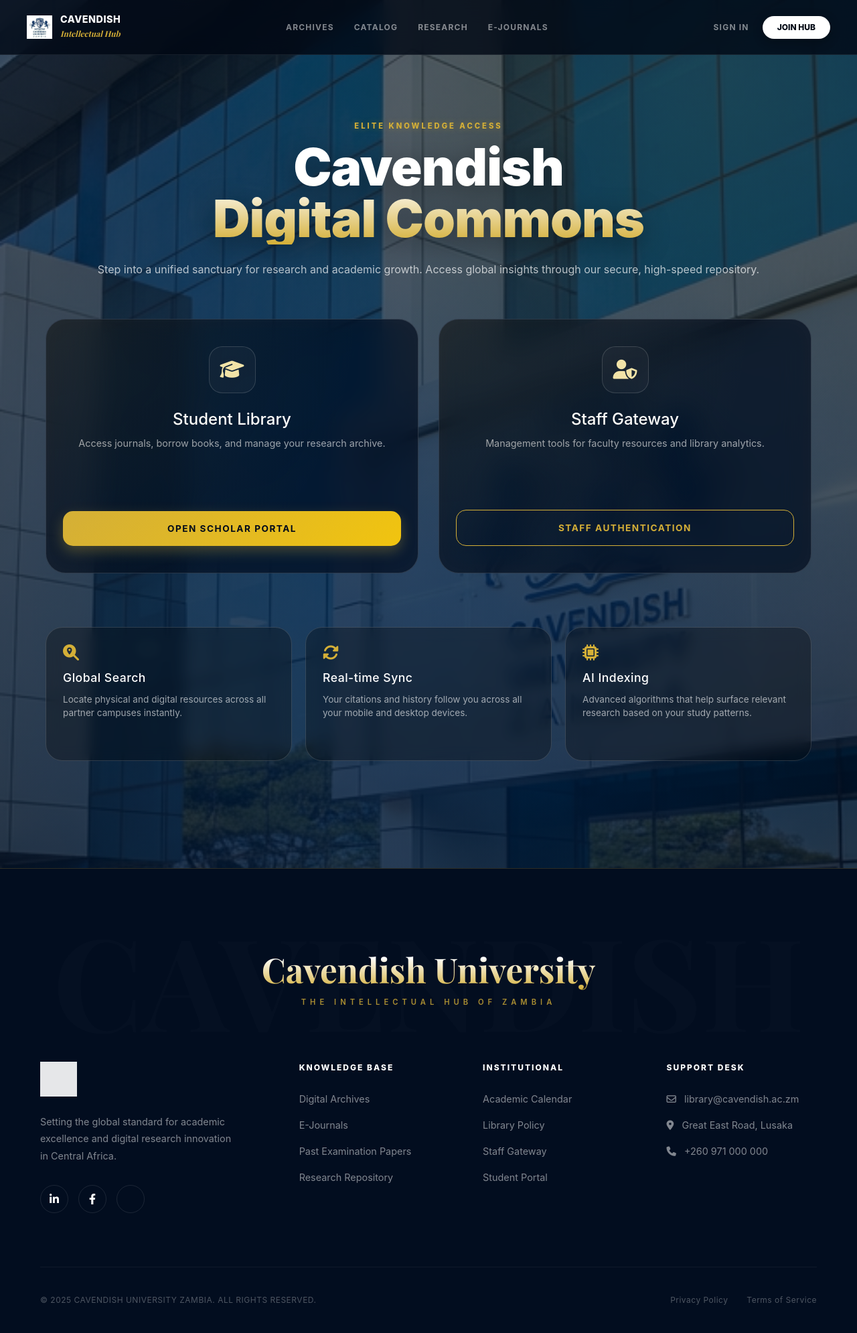
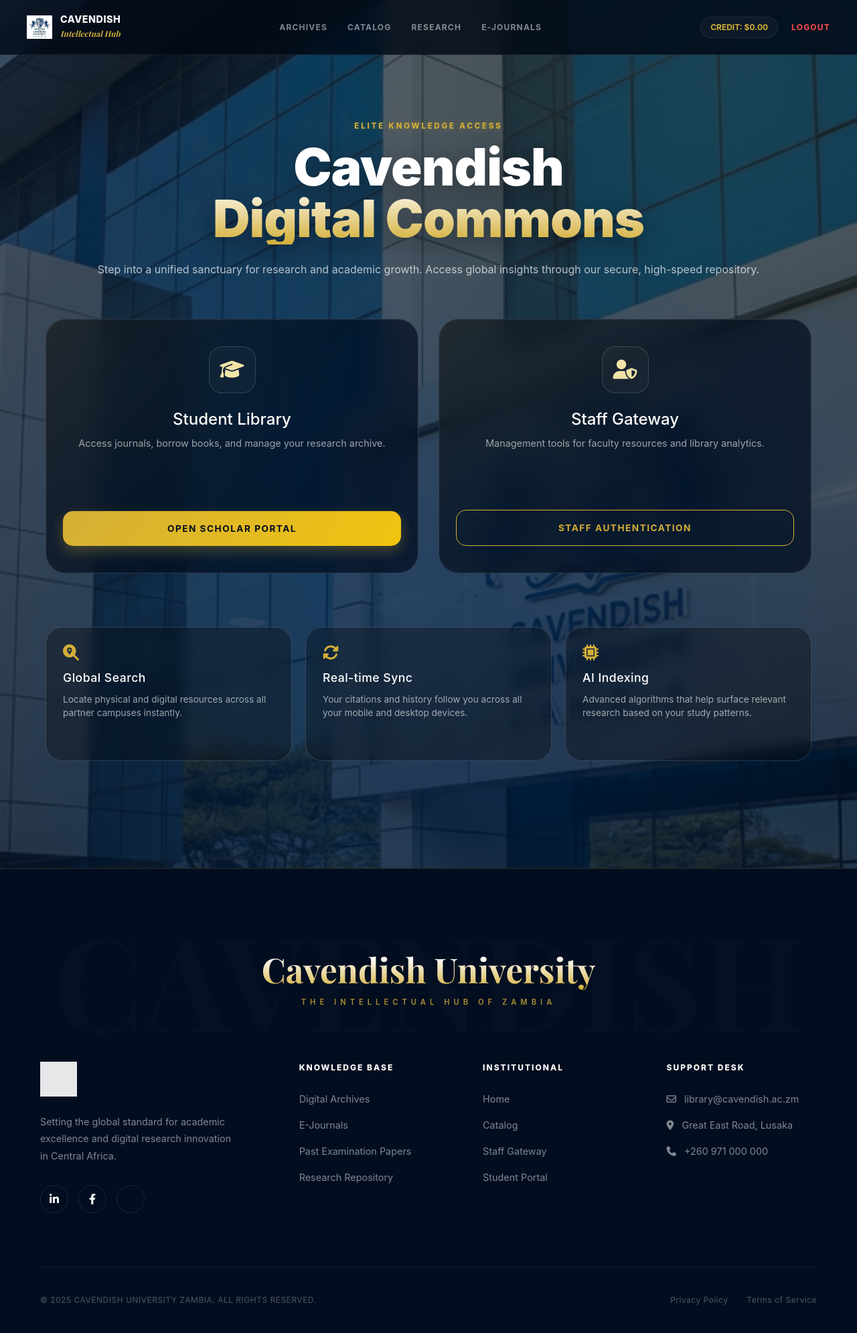
Before and after one commit to Alphique/library_app, a Flask app: page /index in a window 1280 px wide. Shown: the whole page at 67% size. Run offline with Flask 3, Linux system fonts and the light colour scheme; the visitor is signed in with stand-in values (Sample User, id 1); data that the repository does not hold is empty; some web fonts are replaced.

Commit message:
updaated

```diff
--- a/app/templates/base.html
+++ b/app/templates/base.html
@@ -105,7 +105,16 @@
             box-shadow: 0 4px 15px rgba(0,0,0,0.3);
         }
 
-        .btn-auth:hover { transform: translateY(-2px); box-shadow: 0 6px 20px rgba(0,0,0,0.4); }
+        .btn-wallet {
+            background: var(--glass-white);
+            border: 1px solid var(--glass-edge);
+            padding: 6px 14px;
+            border-radius: 100px;
+            color: var(--accent-gold);
+            font-weight: 700;
+            font-size: 0.75rem;
+            text-decoration: none;
+        }
 
         /* Mobile Menu Toggle: Hidden on PC */
         .menu-toggle {
@@ -245,7 +254,7 @@
         }
 
         @media (max-width: 991px) {
-            .menu-toggle { display: block; } /* Toggle only shows on mobile/tablet */
+            .menu-toggle { display: block; }
 
             .menu-items {
                 position: fixed; top: 0; left: -100%; width: 300px; height: 100vh;
@@ -255,10 +264,7 @@
                 z-index: 3000; border-right: 1px solid var(--glass-edge);
             }
             .menu-items.active { left: 0; }
-            .nav-actions { display: none; } /* Actions hidden on mobile, put inside menu-items if needed */
-
-            /* Mobile specific links */
-            .menu-items .menu-link { font-size: 1rem; padding: 15px 0; border-bottom: 1px solid rgba(255,255,255,0.05); width: 100%; }
+            .nav-actions { display: none; }
         }
 
         @media (max-width: 768px) {
@@ -274,7 +280,7 @@
 
     <nav class="premium-nav" id="mainNav">
         <div class="nav-container">
-            <a href="/" class="brand-wrapper">
+            <a href="{{ url_for('main.index') }}" class="brand-wrapper">
                 <img src="{{ url_for('static', filename='photos/logo3.png') }}" class="brand-logo" alt="Cavendish Logo">
                 <div class="brand-text">
                     <span>Cavendish</span>
@@ -287,25 +293,37 @@
             </button>
 
             <div class="menu-items" id="menuItems">
-                <a href="#" class="menu-link">Archives</a>
-                <a href="#" class="menu-link">Catalog</a>
+                <a href="{{ url_for('main.index') }}" class="menu-link">Archives</a>
+                <a href="{{ url_for('books.catalog') }}" class="menu-link">Catalog</a>
                 <a href="#" class="menu-link">Research</a>
                 <a href="#" class="menu-link">E-Journals</a>
 
                 <div class="d-lg-none mt-5 w-100">
-                    <a href="#" class="btn-auth w-100 d-block text-center">Join Hub</a>
+                    {% if current_user.is_authenticated %}
+                        <a href="{{ url_for('auth.logout') }}" class="btn-auth w-100 d-block text-center" style="background: #ff4d4d; color: white;">Logout</a>
+                    {% else %}
+                        <a href="{{ url_for('auth.register') }}" class="btn-auth w-100 d-block text-center">Join Hub</a>
+                    {% endif %}
                 </div>
             </div>
 
             <div class="nav-actions">
-                <a href="#" class="menu-link">Sign In</a>
-                <a href="#" class="btn-auth">Join Hub</a>
+                {% if current_user.is_authenticated %}
+                    <a href="{{ url_for('payments.wallet') }}" class="btn-wallet">
+                        CREDIT: ${{ "%.2f"|format(current_user.wallet.balance if current_user.wallet else 0) }}
+                    </a>
+                    <a href="{{ url_for('auth.logout') }}" class="menu-link" style="color: #ff4d4d;">Logout</a>
+                {% else %}
+                    <a href="{{ url_for('auth.login') }}" class="menu-link">Sign In</a>
+                    <a href="{{ url_for('auth.register') }}" class="btn-auth">Join Hub</a>
+                {% endif %}
             </div>
         </div>
     </nav>
 
     <main style="padding-top: 100px;">
         <div class="container-fluid px-lg-5">
+            {% include 'includes/_messages.html' %}
             {% block content %}{% endblock %}
         </div>
     </main>
@@ -335,7 +353,7 @@
                 <div>
                     <span class="footer-label">Knowledge Base</span>
                     <ul class="footer-link-list">
-                        <li><a href="#">Digital Archives</a></li>
+                        <li><a href="{{ url_for('books.catalog') }}">Digital Archives</a></li>
                         <li><a href="#">E-Journals</a></li>
                         <li><a href="#">Past Examination Papers</a></li>
                         <li><a href="#">Research Repository</a></li>
@@ -345,8 +363,8 @@
                 <div>
                     <span class="footer-label">Institutional</span>
                     <ul class="footer-link-list">
-                        <li><a href="#">Academic Calendar</a></li>
-                        <li><a href="#">Library Policy</a></li>
+                        <li><a href="{{ url_for('main.index') }}">Home</a></li>
+                        <li><a href="{{ url_for('books.catalog') }}">Catalog</a></li>
                         <li><a href="#">Staff Gateway</a></li>
                         <li><a href="#">Student Portal</a></li>
                     </ul>
@@ -374,7 +392,6 @@
 
     <script src="https://cdn.jsdelivr.net/npm/bootstrap@5.3.2/dist/js/bootstrap.bundle.min.js"></script>
     <script>
-        // Navbar scroll effect
         window.addEventListener('scroll', () => {
             const nav = document.getElementById('mainNav');
             if (window.scrollY > 50) {
@@ -386,13 +403,11 @@
             }
         });
 
-        // Mobile Menu Logic
         const menuToggle = document.getElementById('menuToggle');
         const menuItems = document.getElementById('menuItems');
 
         menuToggle.addEventListener('click', () => {
             menuItems.classList.toggle('active');
-            // Change icon based on state
             const icon = menuToggle.querySelector('i');
             if (menuItems.classList.contains('active')) {
                 icon.className = 'fas fa-times';
@@ -401,7 +416,6 @@
             }
         });
 
-        // Close menu when clicking outside (on mobile)
         document.addEventListener('click', (e) => {
             if (!menuToggle.contains(e.target) && !menuItems.contains(e.target) && menuItems.classList.contains('active')) {
                 menuItems.classList.remove('active');
```
